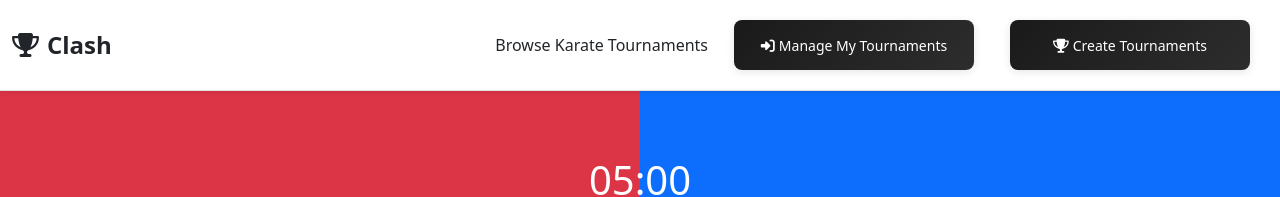
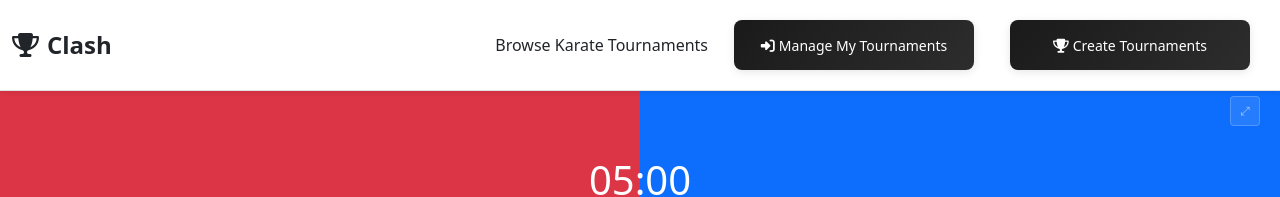
Before and after one commit to Futuredakster/New-clash-frontend, a React (Create React App) app: page /PointTracker in a window 1280 px wide. Shown: the top 197 px of the page. Built offline with nearby package versions, Linux system fonts and the light colour scheme; no server answers.

Commit message:
full screen

```diff
--- a/src/features/brackets/PointTracker.js
+++ b/src/features/brackets/PointTracker.js
@@ -10,7 +10,9 @@ const PointTracker = () => {
 
   const [timeLeft, setTimeLeft] = useState(5 * 60); // 5 minutes
   const [isRunning, setIsRunning] = useState(false);
+  const [isFullscreen, setIsFullscreen] = useState(false);
   const timerRef = useRef(null);
+  const containerRef = useRef(null);
 
   const [user1, setUser1] = useState('');
   const [user2, setUser2] = useState('');
@@ -37,6 +39,49 @@ const PointTracker = () => {
   const subtractTime = () => {
     setTimeLeft((prev) => Math.max(prev - 10, 0));
   };
+
+  const toggleFullscreen = () => {
+    if (!isFullscreen) {
+      // Enter fullscreen
+      if (containerRef.current.requestFullscreen) {
+        containerRef.current.requestFullscreen();
+      } else if (containerRef.current.webkitRequestFullscreen) {
+        containerRef.current.webkitRequestFullscreen();
+      } else if (containerRef.current.msRequestFullscreen) {
+        containerRef.current.msRequestFullscreen();
+      }
+    } else {
+      // Exit fullscreen
+      if (document.exitFullscreen) {
+        document.exitFullscreen();
+      } else if (document.webkitExitFullscreen) {
+        document.webkitExitFullscreen();
+      } else if (document.msExitFullscreen) {
+        document.msExitFullscreen();
+      }
+    }
+  };
+
+  // Listen for fullscreen changes
+  useEffect(() => {
+    const handleFullscreenChange = () => {
+      setIsFullscreen(
+        document.fullscreenElement === containerRef.current ||
+        document.webkitFullscreenElement === containerRef.current ||
+        document.msFullscreenElement === containerRef.current
+      );
+    };
+
+    document.addEventListener('fullscreenchange', handleFullscreenChange);
+    document.addEventListener('webkitfullscreenchange', handleFullscreenChange);
+    document.addEventListener('msfullscreenchange', handleFullscreenChange);
+
+    return () => {
+      document.removeEventListener('fullscreenchange', handleFullscreenChange);
+      document.removeEventListener('webkitfullscreenchange', handleFullscreenChange);
+      document.removeEventListener('msfullscreenchange', handleFullscreenChange);
+    };
+  }, []);
 
   const updatePoints = async (user, newPoints) => {
     try {
@@ -126,7 +171,11 @@ const PointTracker = () => {
   };
 
   return (
-    <div className="d-flex vh-100 position-relative">
+    <div
+      ref={containerRef}
+      className="d-flex vh-100 position-relative"
+      style={{ backgroundColor: isFullscreen ? '#000' : 'inherit' }}
+    >
 
       {/* Red Half */}
       <div className="w-50 bg-danger d-flex flex-column justify-content-center align-items-center">
@@ -168,6 +217,40 @@ const PointTracker = () => {
           </button>
         </div>
       </div>
+
+      {/* Subtle fullscreen button in corner */}
+      <button
+        onClick={toggleFullscreen}
+        style={{
+          position: 'absolute',
+          top: '10px',
+          right: '10px',
+          width: '30px',
+          height: '30px',
+          backgroundColor: 'rgba(255, 255, 255, 0.1)',
+          color: 'rgba(255, 255, 255, 0.6)',
+          border: '1px solid rgba(255, 255, 255, 0.2)',
+          borderRadius: '4px',
+          cursor: 'pointer',
+          fontSize: '12px',
+          display: 'flex',
+          alignItems: 'center',
+          justifyContent: 'center',
+          transition: 'all 0.2s ease',
+          zIndex: 10
+        }}
+        title={isFullscreen ? "Exit Fullscreen (ESC)" : "Enter Fullscreen"}
+        onMouseEnter={(e) => {
+          e.target.style.backgroundColor = 'rgba(255, 255, 255, 0.2)';
+          e.target.style.color = 'rgba(255, 255, 255, 0.9)';
+        }}
+        onMouseLeave={(e) => {
+          e.target.style.backgroundColor = 'rgba(255, 255, 255, 0.1)';
+          e.target.style.color = 'rgba(255, 255, 255, 0.6)';
+        }}
+      >
+        {isFullscreen ? '⤌' : '⤢'}
+      </button>
     </div>
   );
 };
```
